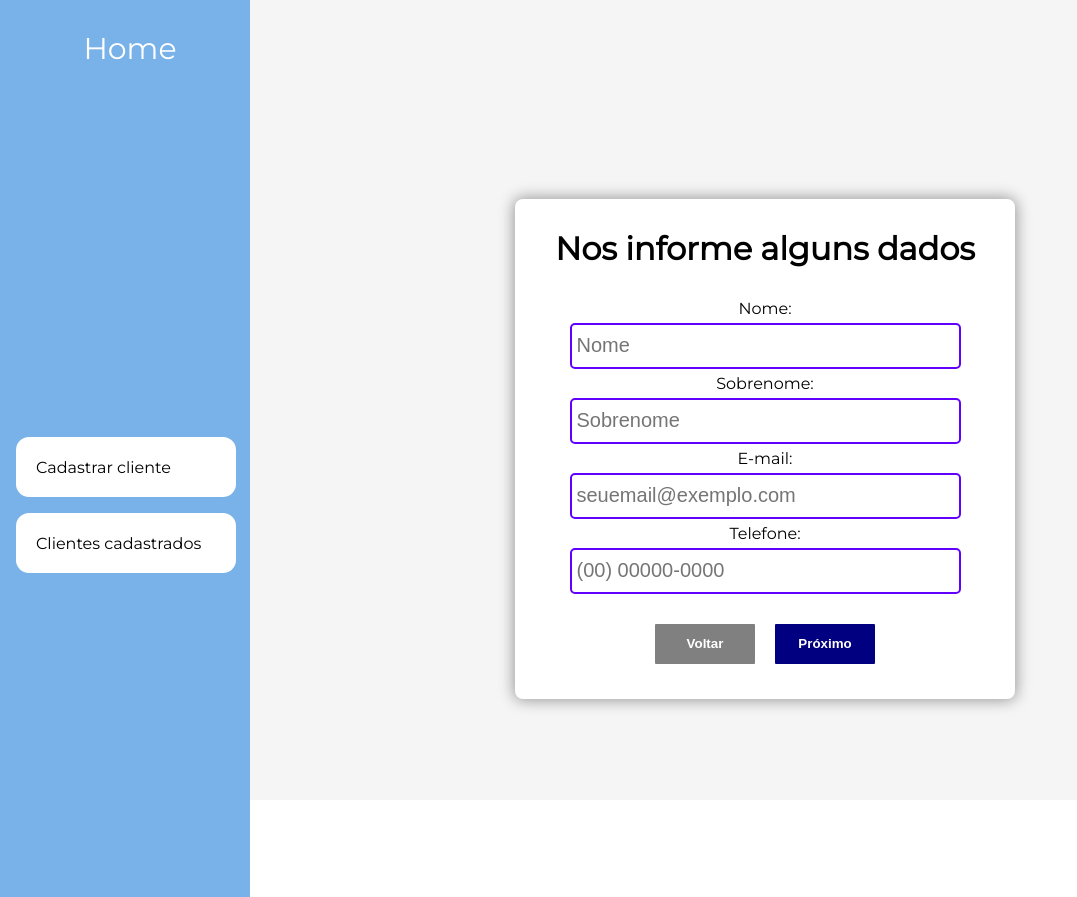
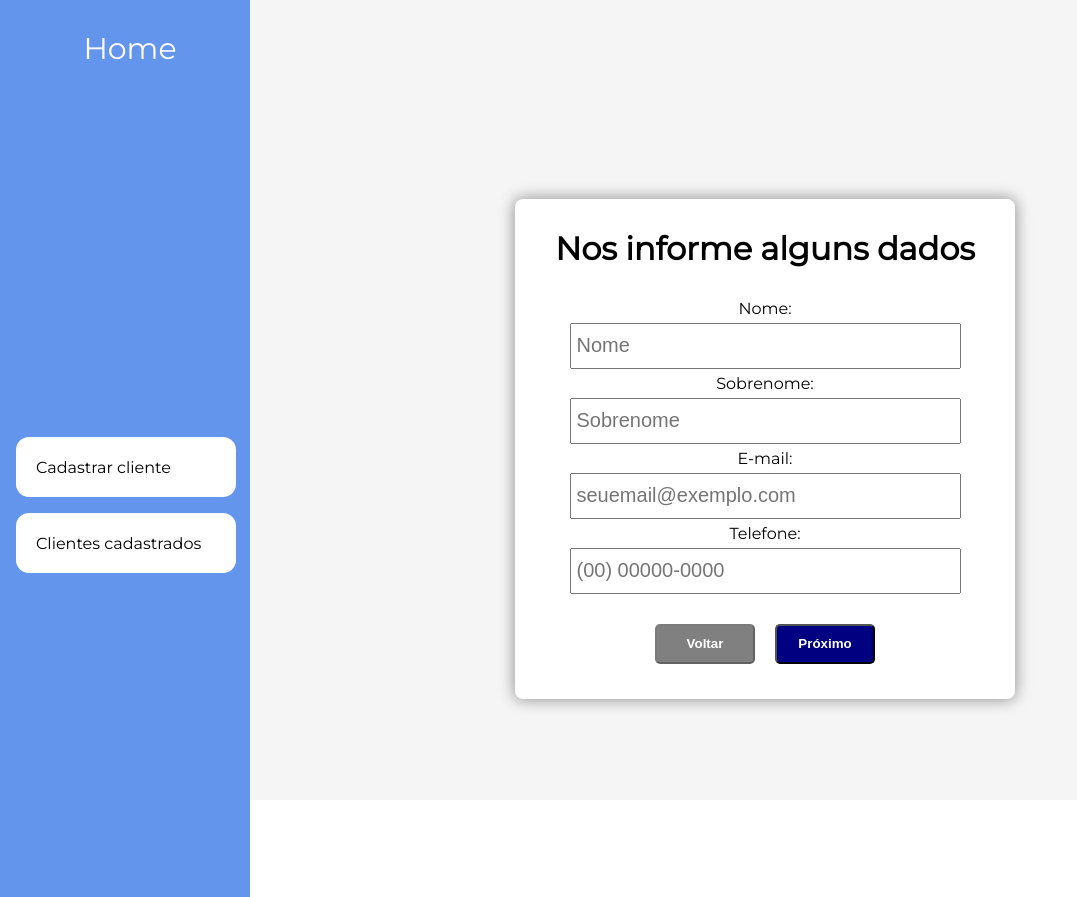
Before and after one commit to ramomfrz/form-web-app, a React (Vite) app: page /form in a window 1280 px wide. Shown: the whole page, without its empty margins (0-1077 px from the left). Built offline with nearby package versions, Linux system fonts and the light colour scheme.

Commit message:
Style: refatoração de alguns efeitos visuais

```diff
--- a/src/App.css
+++ b/src/App.css
@@ -51,14 +51,11 @@ body {
 }
 
 .form-container .footer button {
-    border-radius: 7px;
     width: 100px;
     height: 40px;
-    background-color: navy;
     font-weight: bold;
     color: white;
-    border: 0 none;
-    border-radius: 1px;
+    border-radius: 5px;
     cursor: pointer;
     margin: 25px 10px;
 }
@@ -114,13 +111,8 @@ body {
     font-size: 20px;
 }
 
-input {
-    border: 2px solid rgb(98, 0, 255);
-    border-radius: 5px;
-}
-
 input:focus {
-    border: 3px solid rgb(98, 0, 255);
+    border: 3px black;
 }
 
 /* ---------------------------- SIDEBAR --------------------------- */
@@ -128,7 +120,7 @@ input:focus {
 .sidebar-container {
     width: 100%;
     height: 100%;
-    background: #78B2E8;
+    background-color: cornflowerblue;
 }
 
 .HomeSideBar>a {
@@ -162,3 +154,15 @@ a {
     justify-content: center;
     height: 800px;
 }
+
+/* ---------------------------- CLIENTES --------------------------- */
+
+table {
+    width: 100%;
+}
+
+table,
+th,
+td {
+    border: 1px solid black;
+}
```
